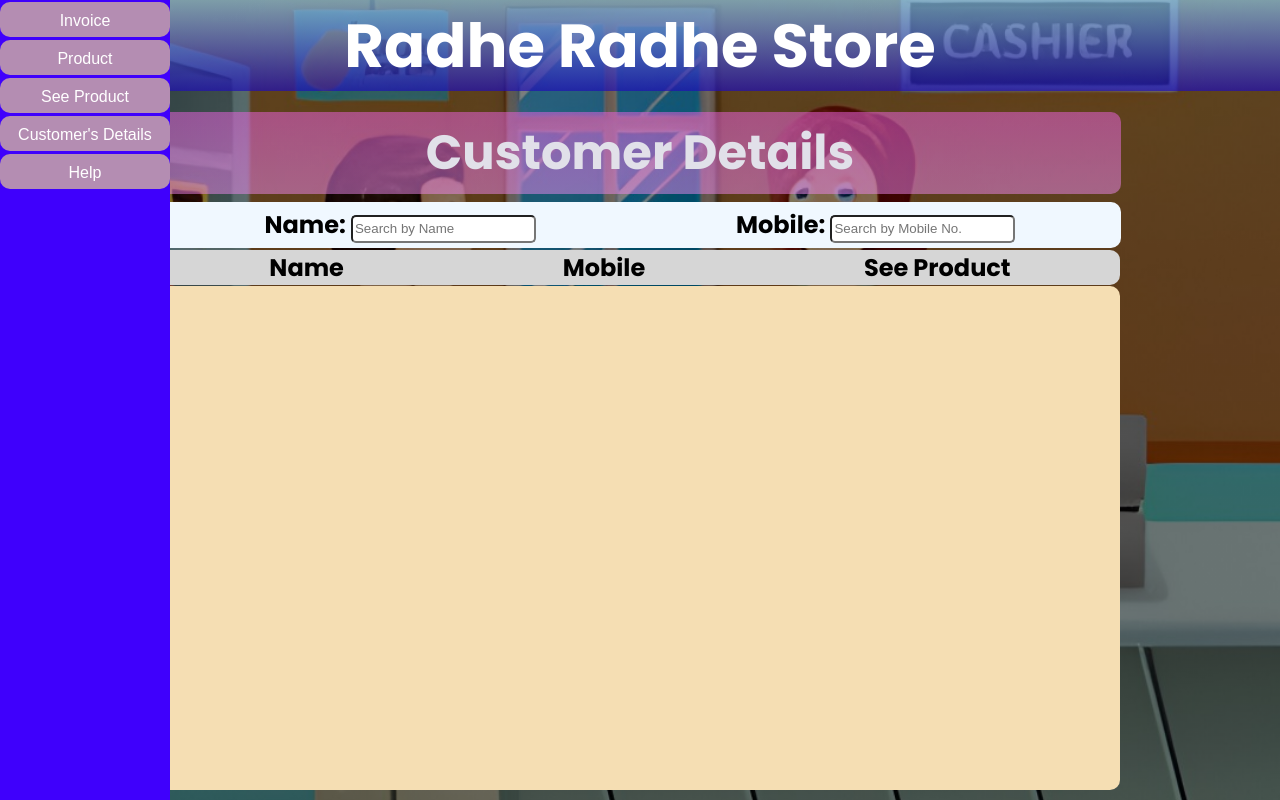
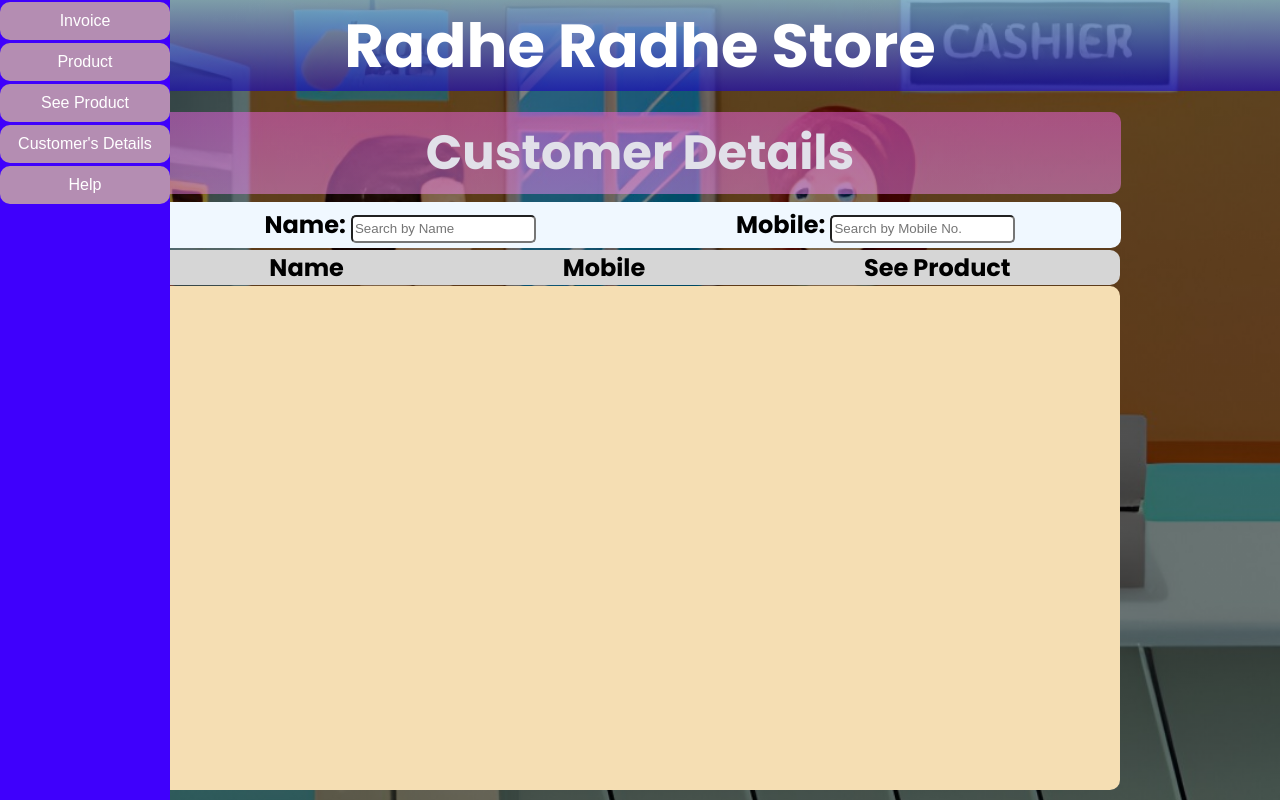
Before and after one commit to skkumawat0047/Frontend, a plain HTML site: page customer.html in a window 1280 px wide. Drawn offline with Linux system fonts and the light colour scheme.

Commit message:
add all files

```diff
--- a/customer.html
+++ b/customer.html
@@ -13,11 +13,11 @@
     </header>
     <div class="left_hover">
         <div class="box">
-            <button>Invoice</button>
-            <button>Product</button>
-            <button>See Product</button>
-            <button>Customer's Details</button>
-            <button>Help</button>
+            <a href="index.html"><button>Invoice</button></a>
+            <a href="product.html"><button>Product</button></a>
+            <a href="seeproduct.html"><button>See Product</button></a>
+            <a href="customer.html"><button>Customer's Details</button></a>
+            <a href="help.html"><button>Help</button></a>
         </div>
     </div>
     <main class="customer">
--- a/sidebar.css
+++ b/sidebar.css
@@ -69,10 +69,9 @@ header {
 
 button {
     width: 100px;
-    padding: 5px;
-    border: 2px solid black;
+    padding:7px;
+    border: 1px solid black;
     border-radius: 10px;
-    height: 35px;
 }
 
 button:active {
```
Also changed, not shown: help.html (+5 -5 lines), index.html (+5 -5 lines), product.html (+5 -5 lines), seeproduct.html (+5 -5 lines).
